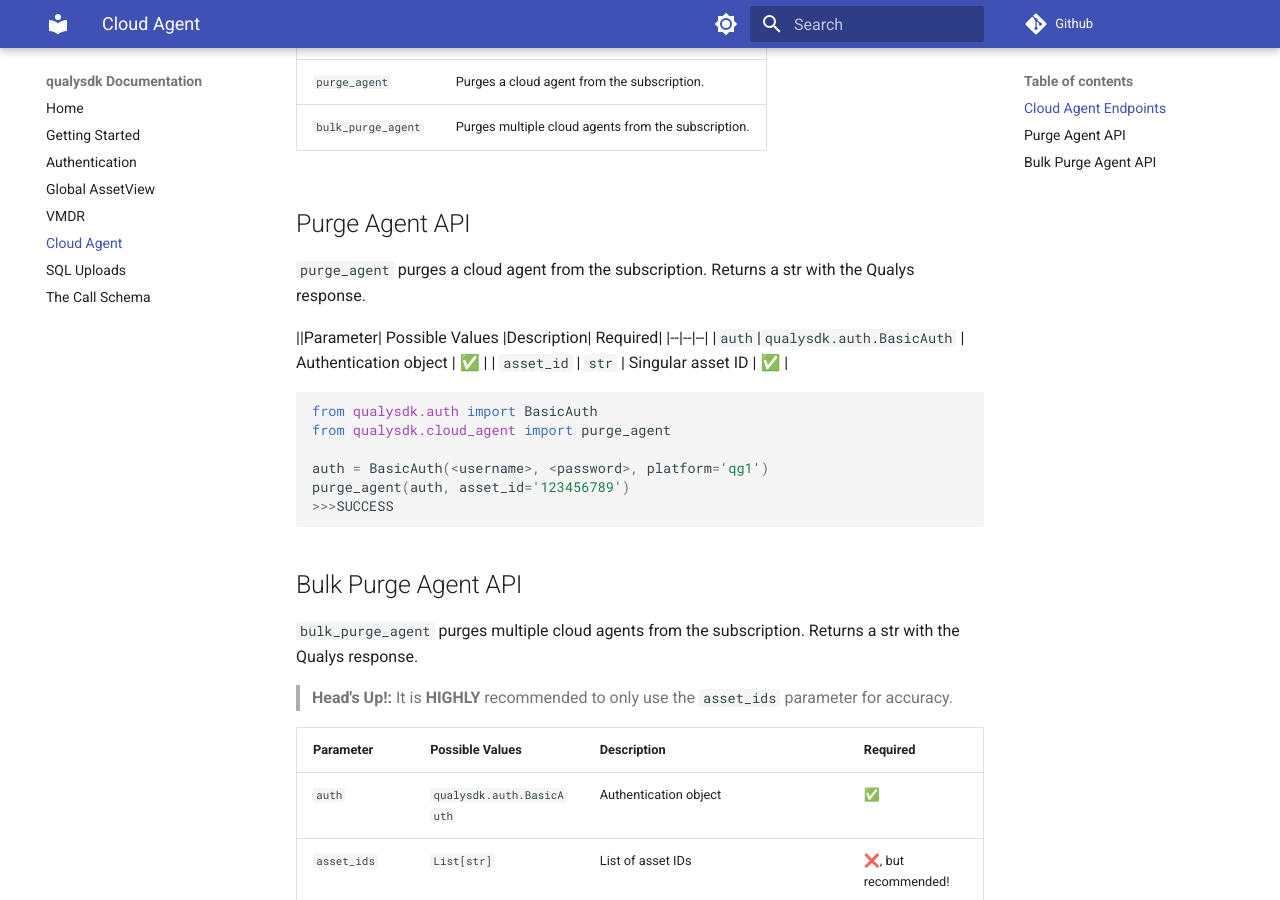
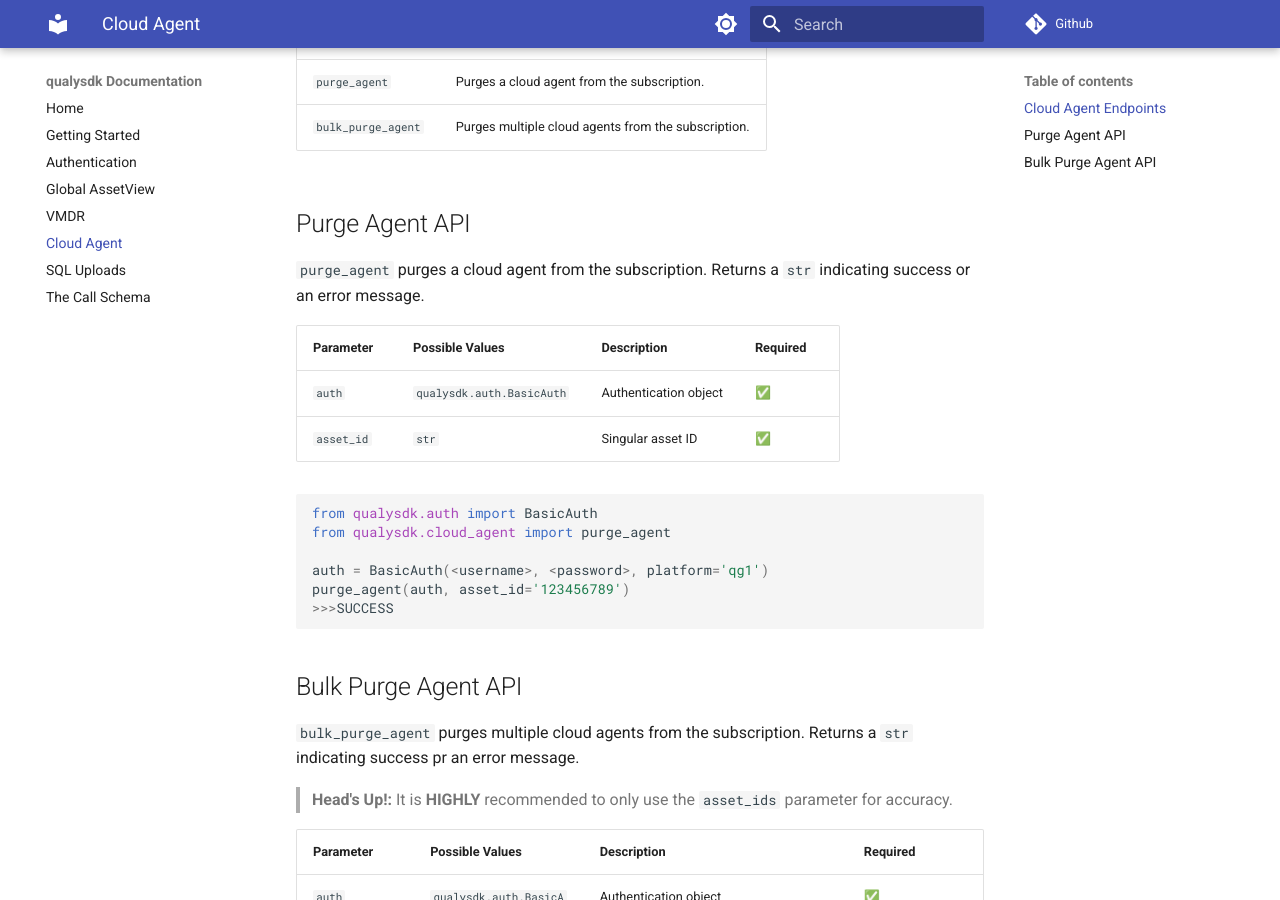
Before and after one commit to 0x41424142/qualysdk, an MkDocs documentation site: the page built from docs/cloud_agent.md, in a window 1280 px wide and 900 px high, scrolled down 422 px. Built offline with MkDocs 1.6.1 and Material for MkDocs 9.7.7, drawn with Linux system fonts in a browser that asks for light colours; comment, search, counter and statistics services are not loaded.

Commit message:
Fixed docs

````diff
--- a/docs/cloud_agent.md
+++ b/docs/cloud_agent.md
@@ -17,10 +17,10 @@
 
 ## Purge Agent API
 
-```purge_agent``` purges a cloud agent from the subscription. Returns a str with the Qualys response.
+```purge_agent``` purges a cloud agent from the subscription. Returns a ```str``` indicating success or an error message.
 
-||Parameter| Possible Values |Description| Required|
-|--|--|--|
+|Parameter| Possible Values |Description| Required|
+|--|--|--|--|
 |```auth```|```qualysdk.auth.BasicAuth``` | Authentication object | ✅ |
 | ```asset_id``` | ```str``` | Singular asset ID | ✅ |
 
@@ -35,11 +35,11 @@
 
 ## Bulk Purge Agent API
 
-```bulk_purge_agent``` purges multiple cloud agents from the subscription. Returns a str with the Qualys response.
+```bulk_purge_agent``` purges multiple cloud agents from the subscription. Returns a ```str``` indicating success pr an error message.
 
 >**Head's Up!:** It is **HIGHLY** recommended to only use the ```asset_ids``` parameter for accuracy.
 
-|Parameter | Possible Values |Description| Required|
+|Parameter | Possible Values | Description | Required|
 |--|--|--|--|
 |```auth```|```qualysdk.auth.BasicAuth``` | Authentication object | ✅ |
 | ```asset_ids``` | ```List[str]``` | List of asset IDs | ❌, but recommended! |
````
